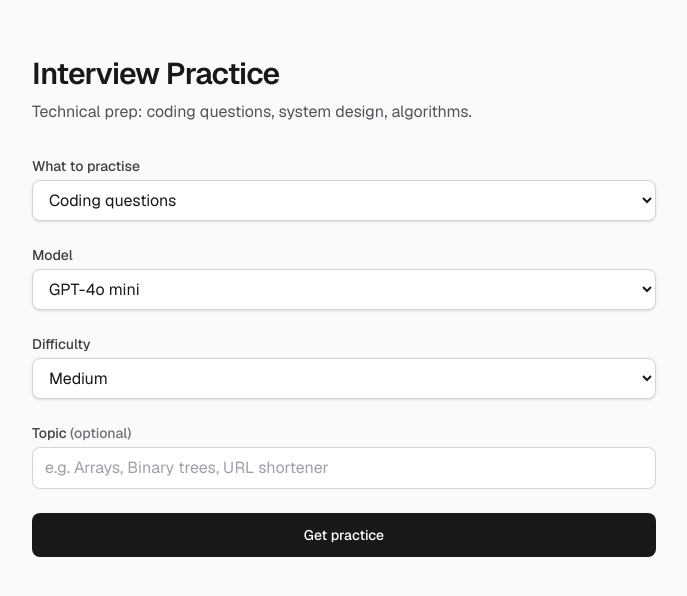
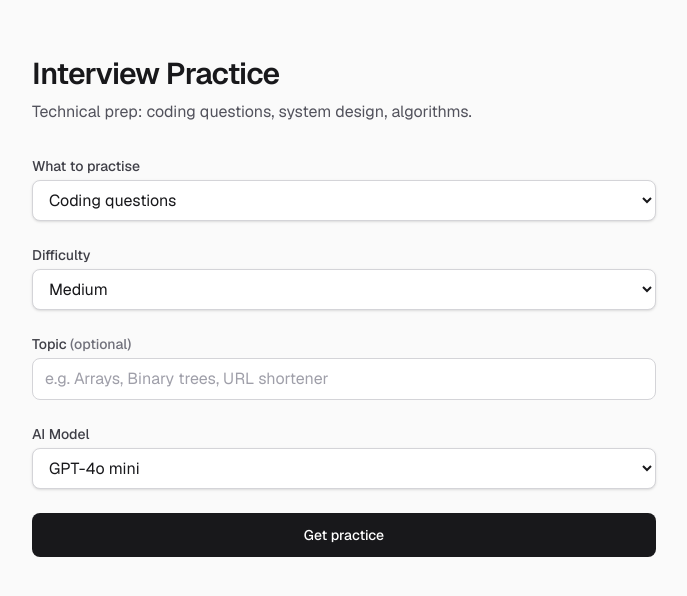
Before and after one commit to NerijusU/AI-powered-interview-app, a Next.js app: page / in a window 1280 px wide. Shown: the top 596 px of the page, without its empty margins (296-983 px from the left). Built offline with nearby package versions, Linux system fonts and the light colour scheme.

Commit message:
refactor: update UI view

```diff
--- a/app/api/prep/route.ts
+++ b/app/api/prep/route.ts
@@ -53,7 +53,7 @@ function buildSystemPrompt(prepType: string, difficulty: string): string {
 }
 
 /**
- * Validates the request body. Returns an error message or null if valid.
+ * SECURITY GUARD: Validates the request body. Returns an error message or null if valid.
  * @param body - Parsed request body
  * @returns Error message or null
  */
--- a/app/page.tsx
+++ b/app/page.tsx
@@ -7,17 +7,17 @@ type PrepType = "coding" | "system-design" | "algorithms";
 type Difficulty = "easy" | "medium" | "hard";
 
 const MODELS = [
+  { value: "gpt-4.1-nano", label: "GPT-4.1 nano" },
+  { value: "gpt-4.1-mini", label: "GPT-4.1 mini" },
   { value: "gpt-4o-mini", label: "GPT-4o mini" },
   { value: "gpt-4o", label: "GPT-4o" },
   { value: "gpt-4.1", label: "GPT-4.1" },
-  { value: "gpt-4.1-mini", label: "GPT-4.1 mini" },
-  { value: "gpt-4.1-nano", label: "GPT-4.1 nano" },
 ] as const;
 
 export default function Home() {
   const [prepType, setPrepType] = useState<PrepType>("coding");
   const [difficulty, setDifficulty] = useState<Difficulty>("medium");
-  const [model, setModel] = useState<string>(MODELS[0].value);
+  const [model, setModel] = useState<string>("gpt-4o-mini");
   const [topic, setTopic] = useState("");
   const [response, setResponse] = useState<string | null>(null);
   const [loading, setLoading] = useState(false);
@@ -33,17 +33,23 @@ export default function Home() {
     setResponse(null);
     setLoading(true);
     try {
-      const res = await axios.post<{ content?: string; message?: string }>("/api/prep", {
-        prepType,
-        difficulty,
-        model,
-        topic: topic.trim() || undefined,
-      });
+      const res = await axios.post<{ content?: string; message?: string }>(
+        "/api/prep",
+        {
+          prepType,
+          difficulty,
+          model,
+          topic: topic.trim() || undefined,
+        },
+      );
       const data = res.data;
       setResponse(data.content ?? data.message ?? "No content returned.");
     } catch (err) {
       if (axios.isAxiosError(err) && err.response?.data != null) {
-        const msg = typeof err.response.data === "string" ? err.response.data : (err.response.data as { message?: string }).message;
+        const msg =
+          typeof err.response.data === "string"
+            ? err.response.data
+            : (err.response.data as { message?: string }).message;
         setError(msg ?? err.message);
       } else {
         setError(err instanceof Error ? err.message : "Something went wrong.");
@@ -65,7 +71,10 @@ export default function Home() {
 
         <form onSubmit={handleSubmit} className="mt-8 space-y-6">
           <div>
-            <label htmlFor="prepType" className="block text-sm font-medium text-zinc-700 dark:text-zinc-300">
+            <label
+              htmlFor="prepType"
+              className="block text-sm font-medium text-zinc-700 dark:text-zinc-300"
+            >
               What to practise
             </label>
             <select
@@ -81,8 +90,50 @@ export default function Home() {
           </div>
 
           <div>
-            <label htmlFor="model" className="block text-sm font-medium text-zinc-700 dark:text-zinc-300">
-              Model
+            <label
+              htmlFor="difficulty"
+              className="block text-sm font-medium text-zinc-700 dark:text-zinc-300"
+            >
+              Difficulty
+            </label>
+            <select
+              id="difficulty"
+              value={difficulty}
+              onChange={(e) => setDifficulty(e.target.value as Difficulty)}
+              className="mt-1 block w-full rounded-lg border border-zinc-300 dark:border-zinc-600 bg-white dark:bg-zinc-900 px-3 py-2 text-zinc-900 dark:text-zinc-100 shadow-sm focus:border-zinc-500 focus:outline-none focus:ring-1 focus:ring-zinc-500"
+            >
+              <option value="easy">Easy</option>
+              <option value="medium">Medium</option>
+              <option value="hard">Hard</option>
+            </select>
+          </div>
+
+          <div>
+            <label
+              htmlFor="topic"
+              className="block text-sm font-medium text-zinc-700 dark:text-zinc-300"
+            >
+              Topic{" "}
+              <span className="text-zinc-500 dark:text-zinc-500">
+                (optional)
+              </span>
+            </label>
+            <input
+              id="topic"
+              type="text"
+              value={topic}
+              onChange={(e) => setTopic(e.target.value)}
+              placeholder="e.g. Arrays, Binary trees, URL shortener"
+              className="mt-1 block w-full rounded-lg border border-zinc-300 dark:border-zinc-600 bg-white dark:bg-zinc-900 px-3 py-2 text-zinc-900 dark:text-zinc-100 placeholder-zinc-400 focus:border-zinc-500 focus:outline-none focus:ring-1 focus:ring-zinc-500"
+            />
+          </div>
+
+          <div>
+            <label
+              htmlFor="model"
+              className="block text-sm font-medium text-zinc-700 dark:text-zinc-300"
+            >
+              AI Model
             </label>
             <select
               id="model"
@@ -98,36 +149,6 @@ export default function Home() {
             </select>
           </div>
 
-          <div>
-            <label htmlFor="difficulty" className="block text-sm font-medium text-zinc-700 dark:text-zinc-300">
-              Difficulty
-            </label>
-            <select
-              id="difficulty"
-              value={difficulty}
-              onChange={(e) => setDifficulty(e.target.value as Difficulty)}
-              className="mt-1 block w-full rounded-lg border border-zinc-300 dark:border-zinc-600 bg-white dark:bg-zinc-900 px-3 py-2 text-zinc-900 dark:text-zinc-100 shadow-sm focus:border-zinc-500 focus:outline-none focus:ring-1 focus:ring-zinc-500"
-            >
-              <option value="easy">Easy</option>
-              <option value="medium">Medium</option>
-              <option value="hard">Hard</option>
-            </select>
-          </div>
-
-          <div>
-            <label htmlFor="topic" className="block text-sm font-medium text-zinc-700 dark:text-zinc-300">
-              Topic <span className="text-zinc-500 dark:text-zinc-500">(optional)</span>
-            </label>
-            <input
-              id="topic"
-              type="text"
-              value={topic}
-              onChange={(e) => setTopic(e.target.value)}
-              placeholder="e.g. Arrays, Binary trees, URL shortener"
-              className="mt-1 block w-full rounded-lg border border-zinc-300 dark:border-zinc-600 bg-white dark:bg-zinc-900 px-3 py-2 text-zinc-900 dark:text-zinc-100 placeholder-zinc-400 focus:border-zinc-500 focus:outline-none focus:ring-1 focus:ring-zinc-500"
-            />
-          </div>
-
           <button
             type="submit"
             disabled={loading}
@@ -139,7 +160,9 @@ export default function Home() {
 
         {(error || response) && (
           <section className="mt-8 rounded-lg border border-zinc-200 dark:border-zinc-700 bg-white dark:bg-zinc-900 p-4 sm:p-5">
-            <h2 className="text-sm font-medium text-zinc-700 dark:text-zinc-300">Response</h2>
+            <h2 className="text-sm font-medium text-zinc-700 dark:text-zinc-300">
+              Response
+            </h2>
             {error && (
               <p className="mt-2 text-red-600 dark:text-red-400" role="alert">
                 {error}
```
Also changed, not shown: 1 other file (tests, documents, lock files or other folders).
